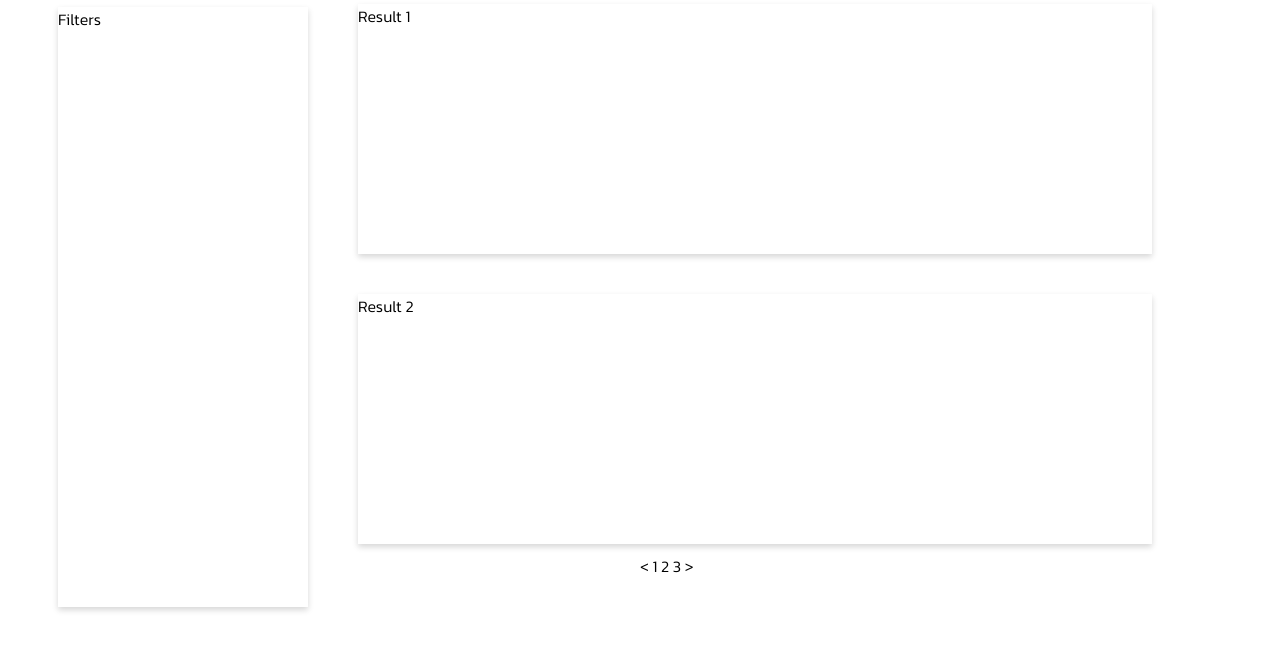
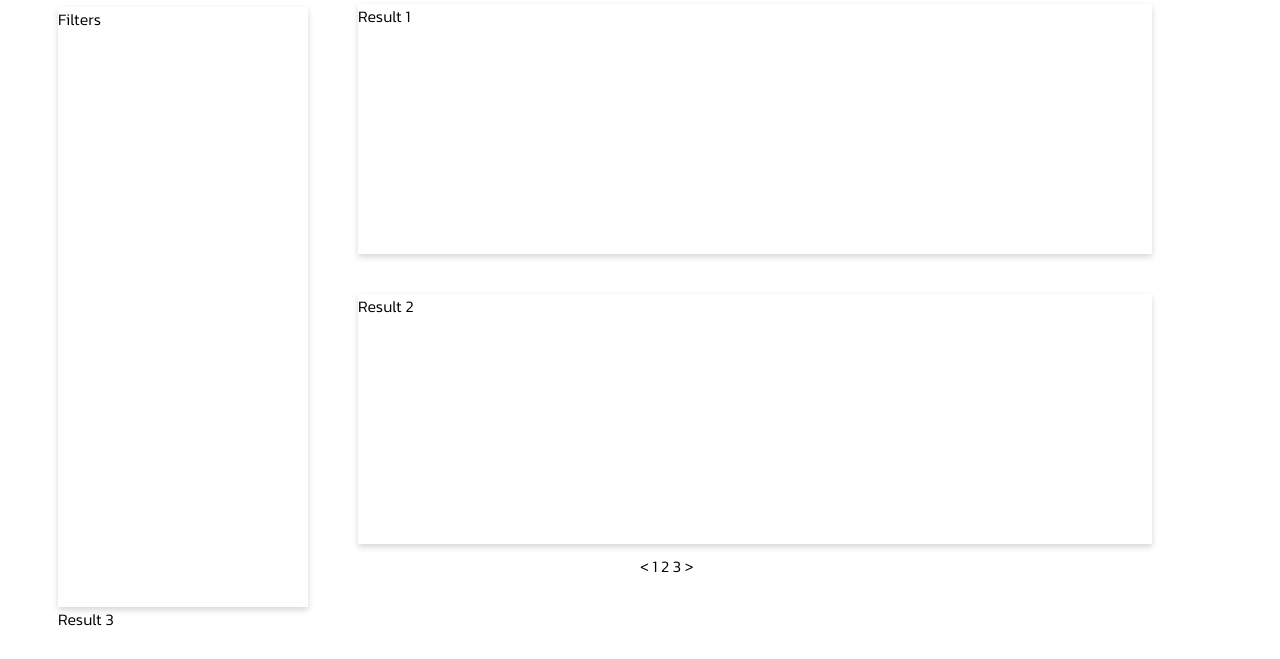
Before and after one commit to subhamdas04/assignment, a plain HTML site: page index.html in a window 1280 px wide. Shown: the part 164-823 px from the top of the page. Before the commit the page ends 800 px from the top, so only its background shows below. Drawn offline with Linux system fonts and the light colour scheme.

Commit message:
lsm complete

```diff
--- a/index.html
+++ b/index.html
@@ -111,7 +111,7 @@
             <a href="#" class="create-account">Create An Account</a>
         </span>
     </header>
-    <!-- end of header -->
+   <!-- main content -->
     <main>
         <section>
             <div class="title-text">Breakfast places in india</div>
@@ -124,6 +124,9 @@
             <article class="result2-article">
                 Result 2
             </article>
+            <article class="result3-article">
+                Result 3
+            </article>
             <div class="pagination">
                 <a>&lt;</a>
                 <a>1</a>
```
